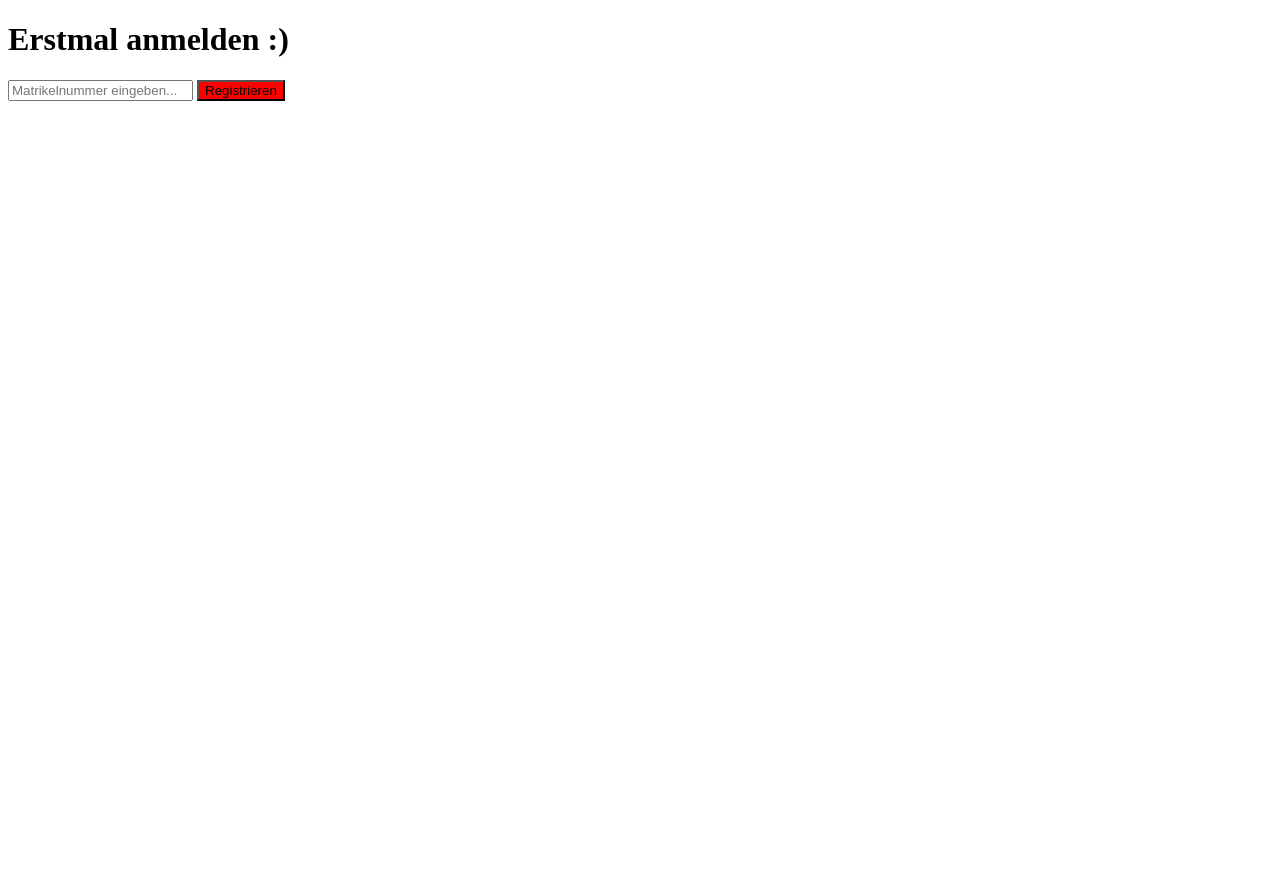
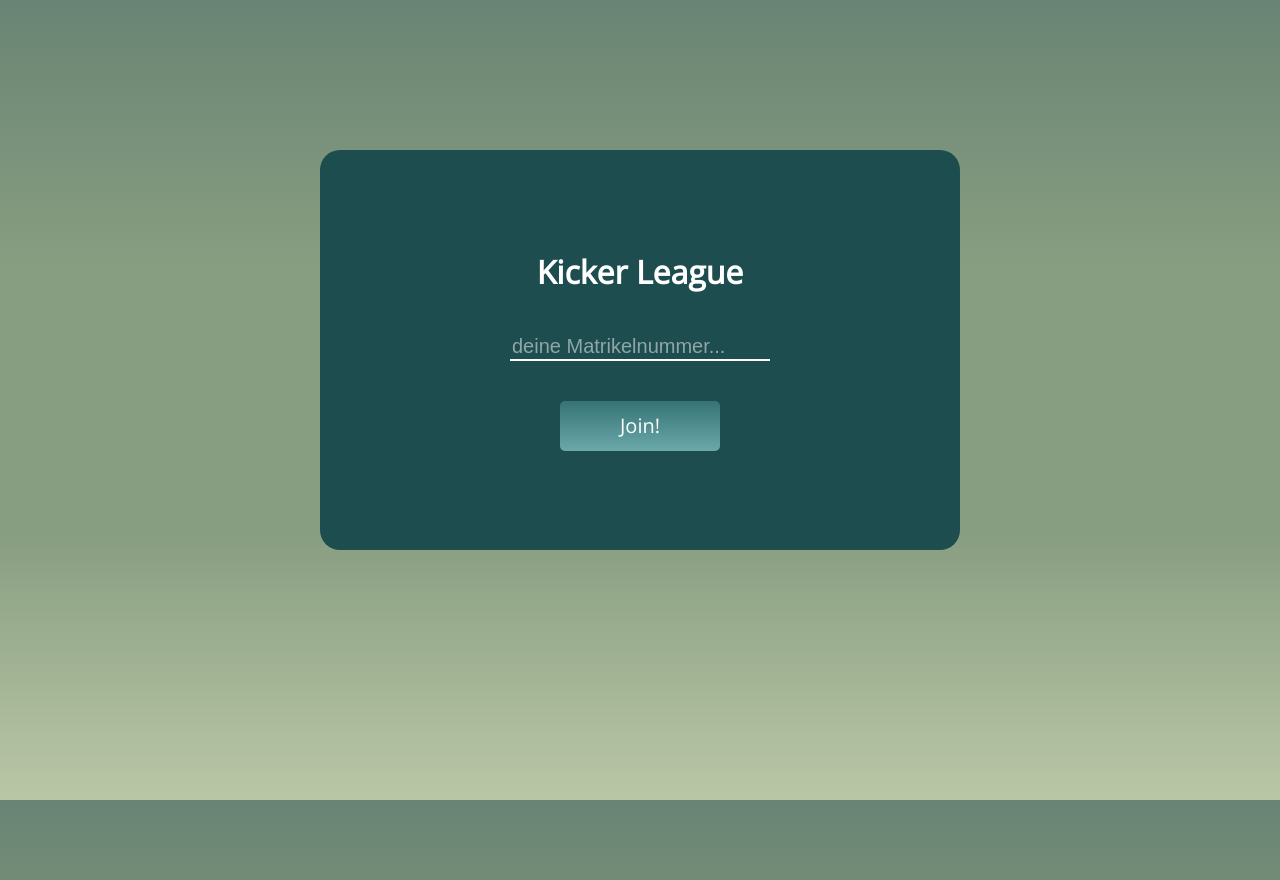
Before and after one commit to veteri/fh-kicker, a website built with webpack: page src/index.html in a window 1280 px wide. Before the commit the page ends 800 px from the top, so only its background shows below. Built offline with nearby package versions, Linux system fonts and the light colour scheme.

Commit message:
register page html and css

```diff
--- a/src/css/style.css
+++ b/src/css/style.css
@@ -1,3 +1,58 @@
+
+html {
+    height: 100%;
+}
+body {
+    height: 100%;
+    margin: 0;
+    background-repeat: no-repeat;
+    background-attachment: fixed;
+    background-image: linear-gradient(#698474, #889e81, #889e81, #bac7a7);
+    color: #ffffff;
+    font-family: 'Open Sans';
+}
+
+form {
+    border-radius: 20px;
+    border-color: #1d4d4f;
+    background-color: #1d4d4f;
+    display: flex;
+    flex-direction: column;
+    justify-content: center;
+    margin: 150px auto;
+    align-items: center;
+    width: 50%;
+    height: 50%;
+}
+
+::placeholder {
+    color: #ffffff;
+    font-size: 20px;
+    opacity: 0.5;
+}
+
+#textInput {
+    background-color: rgba(0, 0, 0, 0.0);
+    width: 40%;
+    line-height: 20px;
+    border-width: 0px 0px 2px 0px;
+    border-color: #ffffff;
+    margin: 20px;
+    color: #ffffff;
+    font-size: 20px;
+    outline: none;
+}
+
 button {
-    background-color: red;
+    background-image: linear-gradient(#357376, #6ba8a9);
+    line-height: 30px;
+    border-radius: 5px;
+    border: none;
+    width: 25%;
+    font-family: 'Open Sans';
+    font-size: 20px;
+    margin: 20px;
+    color: #ffffff;
+    padding: 10px 0px;
+
 }
--- a/src/index.html
+++ b/src/index.html
@@ -2,12 +2,13 @@
 <html lang="de">
 	<head>
 		<title>FH-Kicker</title>
+		<link href="https://fonts.googleapis.com/css?family=Open+Sans&display=swap" rel="stylesheet">
 	</head>
 	<body>
 		<form>
-			<h1>Erstmal anmelden :)</h1>
-			<input type="text" id="textInput" placeholder="Matrikelnummer eingeben...">
-			<button type="button" id="submitBtn" value="Registrieren">Registrieren</button>
+			<h1>Kicker League</h1>
+			<input type="text" id="textInput" placeholder="deine Matrikelnummer...">
+			<button type="button" id="submitBtn" value="Join!">Join!</button>
 		</form>
 	</body>
 </html>
--- a/webpack.config.js
+++ b/webpack.config.js
@@ -38,6 +38,6 @@ module.exports = {
         },
 
         /* Allows access from any machine in local network for cool dev experience */
-        host: "0.0.0.0"
+        //host: "0.0.0.0"
     }
 };
```
